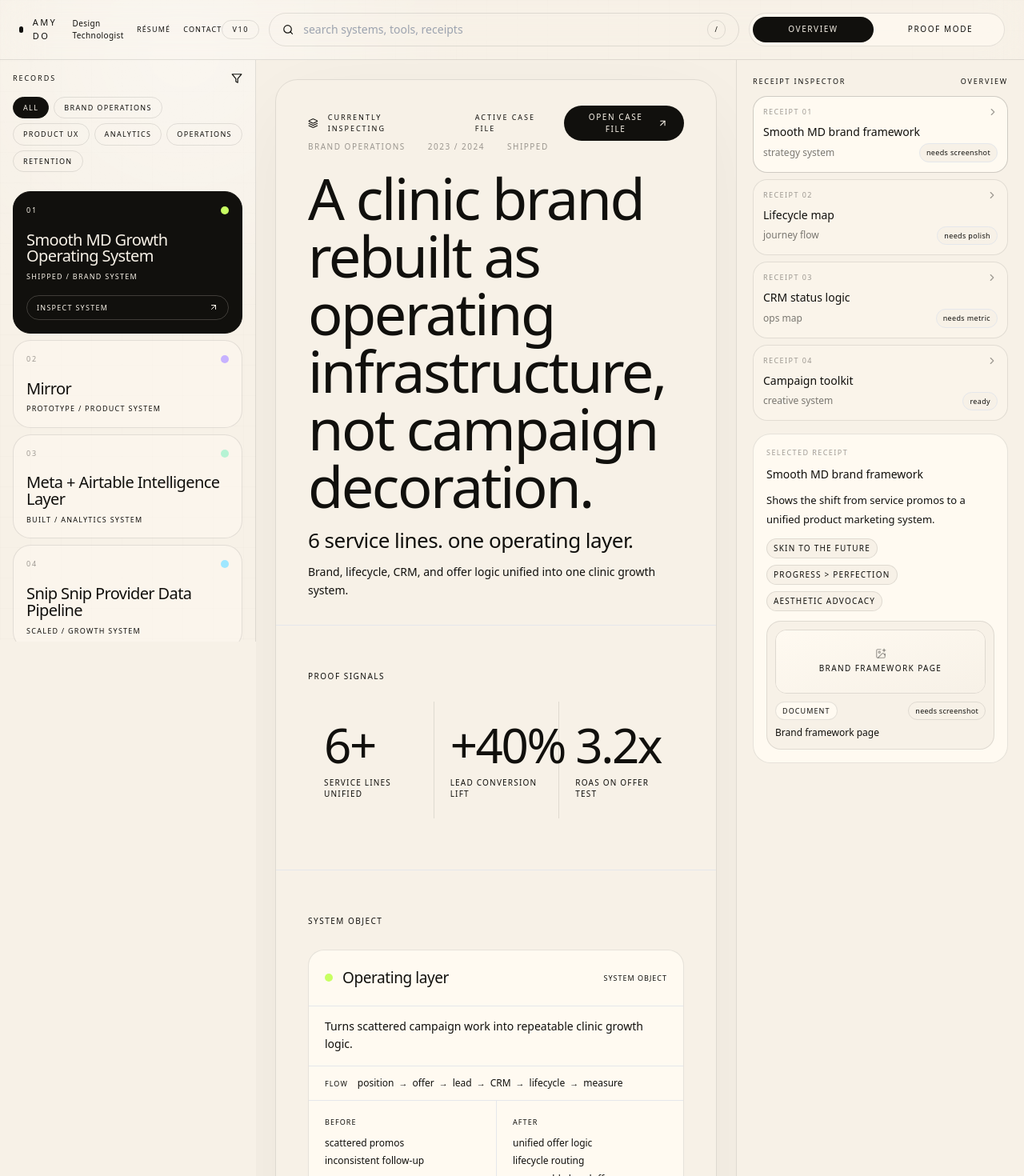
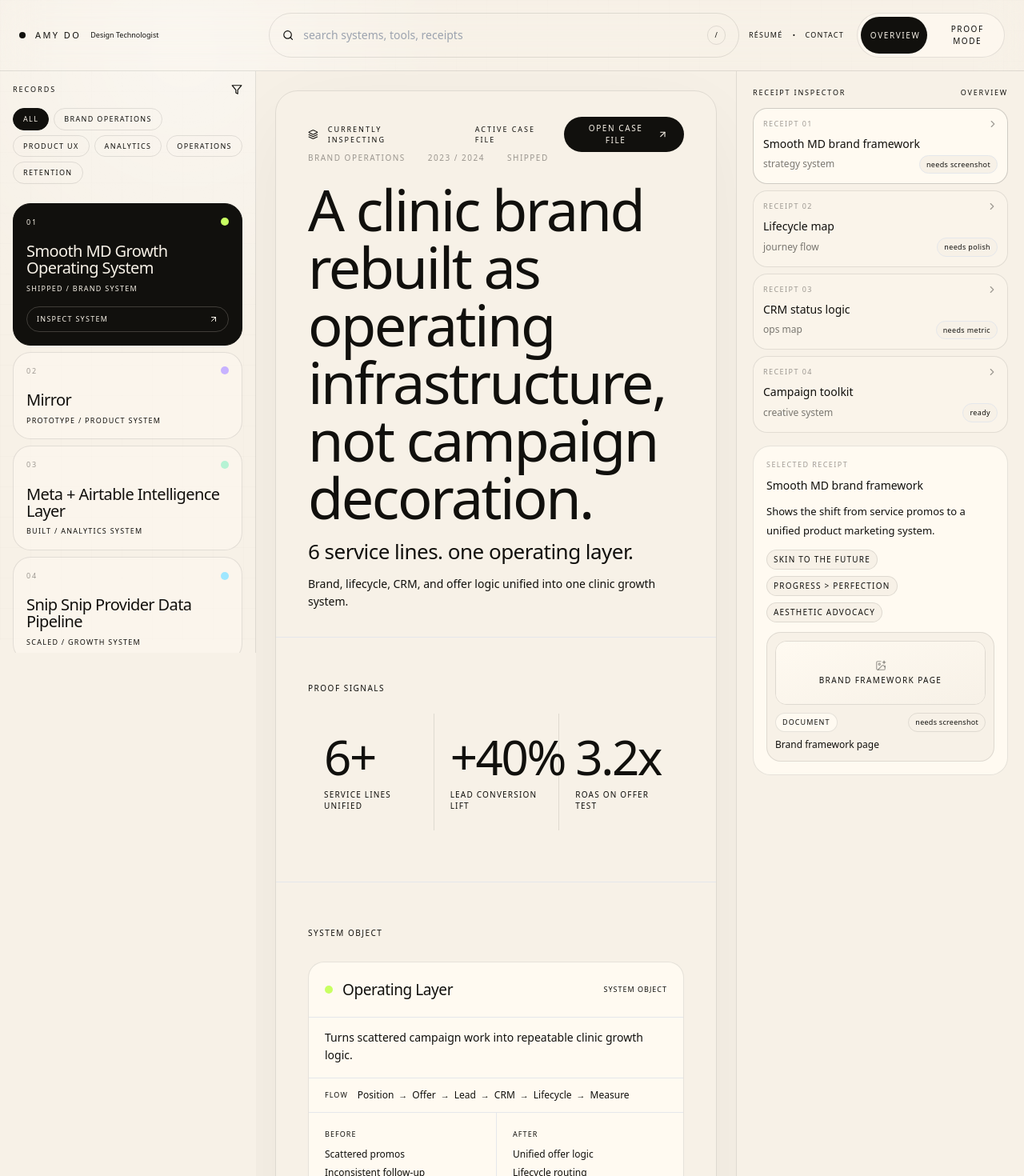
Before and after one commit to amydojo/undone, a React (Vite) app: page / in a window 1280 px wide. Shown: the top 1470 px of the page at 80% size. Built offline with nearby package versions, Linux system fonts and the light colour scheme.

Commit message:
Polish navigation contact access and system object copy

```diff
--- a/src/components/portfolio/OverviewArtifact.jsx
+++ b/src/components/portfolio/OverviewArtifact.jsx
@@ -2,58 +2,58 @@ import React from 'react'
 
 const SYSTEM_OBJECTS = {
   mirror: {
-    title: 'Signal inspector',
+    title: 'Signal Inspector',
     purpose: 'Turns low-effort self-reporting into calm product logic.',
-    flow: ['input', 'normalize', 'match', 'explain', 'respond'],
+    flow: ['Input', 'Normalize', 'Match', 'Explain', 'Respond'],
     contrast: {
       leftLabel: 'Input',
-      left: ['energy', 'tension', 'clarity', 'sleep'],
+      left: ['Energy', 'Tension', 'Clarity', 'Sleep'],
       rightLabel: 'Output',
-      right: ['state: frayed', 'confidence: likely', 'next move: rest'],
+      right: ['State', 'Confidence', 'Next move'],
     },
   },
   'smooth-md-growth-os': {
-    title: 'Operating layer',
+    title: 'Operating Layer',
     purpose: 'Turns scattered campaign work into repeatable clinic growth logic.',
-    flow: ['position', 'offer', 'lead', 'CRM', 'lifecycle', 'measure'],
+    flow: ['Position', 'Offer', 'Lead', 'CRM', 'Lifecycle', 'Measure'],
     contrast: {
       leftLabel: 'Before',
-      left: ['scattered promos', 'inconsistent follow-up'],
+      left: ['Scattered promos', 'Inconsistent follow-up'],
       rightLabel: 'After',
-      right: ['unified offer logic', 'lifecycle routing', 'measurable handoff'],
+      right: ['Unified offer logic', 'Lifecycle routing', 'Measurable handoff'],
     },
   },
   'meta-airtable-dashboard': {
-    title: 'Decision layer',
+    title: 'Decision Layer',
     purpose: 'Turns ad performance into downstream campaign decisions.',
-    flow: ['spend', 'lead', 'CRM', 'booking', 'revenue', 'decision'],
+    flow: ['Spend', 'Lead', 'CRM', 'Booking', 'Revenue', 'Decision'],
     contrast: {
       leftLabel: 'Before',
-      left: ['CPL as main signal'],
+      left: ['CPL as main signal', 'Isolated campaign metrics'],
       rightLabel: 'After',
-      right: ['booking behavior', 'revenue context'],
+      right: ['Booking behavior', 'Revenue context'],
     },
   },
   'snip-provider-pipeline': {
-    title: 'Provider pipeline',
+    title: 'Provider Pipeline',
     purpose: 'Turns manual provider sourcing into a quality-checked workflow.',
-    flow: ['source', 'enrich', 'validate', 'organize', 'publish'],
+    flow: ['Source', 'Enrich', 'Validate', 'Organize', 'Publish'],
     contrast: {
       leftLabel: 'Before',
-      left: ['repeated searching', 'manual asset cleanup'],
+      left: ['Repeated search', 'Manual asset cleanup'],
       rightLabel: 'After',
-      right: ['structured profiles', 'review-ready assets'],
+      right: ['Structured profiles', 'Review-ready assets'],
     },
   },
   'multi-brand-retention': {
-    title: 'Lifecycle router',
+    title: 'Lifecycle Router',
     purpose: 'Turns mixed lead intent into service-specific follow-up.',
-    flow: ['source', 'intent', 'service', 'timing', 'message', 'booking'],
+    flow: ['Source', 'Intent', 'Service', 'Timing', 'Message', 'Booking'],
     contrast: {
       leftLabel: 'Before',
-      left: ['generic promo rhythm'],
+      left: ['Generic promo rhythm', 'Same follow-up for every lead'],
       rightLabel: 'After',
-      right: ['relevant timing', 'service-specific messaging'],
+      right: ['Relevant timing', 'Service-specific messaging'],
     },
   },
 }
--- a/src/components/portfolio/ProfileStrip.jsx
+++ b/src/components/portfolio/ProfileStrip.jsx
@@ -44,24 +44,24 @@ export default function ProfileStrip({ className }) {
 
       {/* Expandable details */}
       {expanded && (
-        <div className="mt-4 grid gap-4 border-t border-[#11100d]/8 pt-4 sm:grid-cols-2 lg:grid-cols-3">
+        <div className="mt-4 grid gap-5 rounded-[14px] border border-[#11100d]/6 bg-[#f7f1e7]/60 p-4 sm:grid-cols-2 lg:grid-cols-3">
           <div>
-            <div className="text-[9px] uppercase tracking-[0.15em] text-[#11100d]/34">Summary</div>
-            <p className="mt-2 text-[12px] leading-[1.65] text-[#11100d]/56">{profile.oneSentence}</p>
+            <div className="mb-2 text-[9px] uppercase tracking-[0.15em] text-[#11100d]/34">Summary</div>
+            <p className="text-[12px] leading-[1.65] text-[#11100d]/56">{profile.oneSentence}</p>
           </div>
           <div>
-            <div className="text-[9px] uppercase tracking-[0.15em] text-[#11100d]/34">Role fit</div>
-            <div className="mt-2 flex flex-wrap gap-1.5">
+            <div className="mb-2 text-[9px] uppercase tracking-[0.15em] text-[#11100d]/34">Role fit</div>
+            <div className="flex flex-wrap gap-1.5">
               {profile.roleFits.map((item) => (
                 <span key={item} className="rounded-full border border-[#11100d]/8 px-2 py-0.5 text-[9px] text-[#11100d]/52">{item}</span>
               ))}
             </div>
           </div>
           <div>
-            <div className="text-[9px] uppercase tracking-[0.15em] text-[#11100d]/34">Tool fluency</div>
-            <div className="mt-2 flex flex-wrap gap-1.5">
+            <div className="mb-2 text-[9px] uppercase tracking-[0.15em] text-[#11100d]/34">Tool fluency</div>
+            <div className="flex flex-wrap gap-1.5">
               {profile.toolFluency.map((item) => (
-                <span key={item} className="rounded-full border border-[#11100d]/8 bg-[#f7f1e7]/60 px-2 py-0.5 text-[9px] text-[#11100d]/52">{item}</span>
+                <span key={item} className="rounded-full border border-[#11100d]/8 bg-[#fffaf1]/70 px-2 py-0.5 text-[9px] text-[#11100d]/52">{item}</span>
               ))}
             </div>
           </div>
--- a/src/components/portfolio/TopBar.jsx
+++ b/src/components/portfolio/TopBar.jsx
@@ -6,17 +6,32 @@ import { profile } from "../../data/profile";
 export default function TopBar({ search, setSearch, mode, setMode, searchInputRef }) {
   return (
     <header className="grid grid-cols-1 gap-3 border-b border-[#11100d]/10 bg-[#f7f1e7]/88 px-4 py-4 backdrop-blur-xl lg:grid-cols-[300px_1fr_320px] lg:px-6">
-      <div className="flex items-center justify-between">
-        <div className="flex flex-col gap-0.5 lg:flex-row lg:items-center lg:gap-4">
+      {/* Identity: mobile = stacked + actions right; desktop = inline */}
+      <div className="flex items-start justify-between gap-3 lg:items-center">
+        <div className="flex flex-col gap-1 lg:flex-row lg:items-center lg:gap-3">
           <div className="flex items-center gap-3 text-[11px] uppercase tracking-[0.22em] text-[#11100d]">
             <span className="h-2 w-2 rounded-full bg-[#11100d]" />
             <span>Amy Do</span>
           </div>
-          <span className="pl-5 text-[9px] tracking-[0.04em] text-[#11100d]/38 lg:pl-0 lg:text-[10px]">Design Technologist</span>
-          <a href={profile.resumeHref} className="hidden text-[9px] uppercase tracking-[0.13em] text-[#11100d]/38 transition hover:text-[#11100d] xl:inline">résumé</a>
-          <a href={`mailto:${profile.contact}`} className="hidden text-[9px] uppercase tracking-[0.13em] text-[#11100d]/38 transition hover:text-[#11100d] xl:inline">contact</a>
+          <span className="pl-5 text-[9px] text-[#11100d]/36 lg:pl-0">Design Technologist</span>
         </div>
-        <span className="rounded-full border border-[#11100d]/10 px-3 py-1 text-[9px] uppercase tracking-[0.18em] text-[#11100d]/48">v10</span>
+        {/* Mobile-only: résumé + contact always visible */}
+        <div className="flex shrink-0 items-center gap-1.5 lg:hidden">
+          <a
+            href={profile.resumeHref}
+            aria-label="Open resume"
+            className="inline-flex h-8 items-center rounded-full bg-[#11100d] px-3 text-[9px] uppercase tracking-[0.13em] text-[#f7f1e7]"
+          >
+            résumé
+          </a>
+          <a
+            href={`mailto:${profile.contact}`}
+            aria-label="Send email"
+            className="inline-flex h-8 items-center rounded-full border border-[#11100d]/10 px-3 text-[9px] uppercase tracking-[0.13em] text-[#11100d]/54"
+          >
+            contact
+          </a>
+        </div>
       </div>
 
       <label className="flex min-w-0 items-center gap-3 rounded-full border border-[#11100d]/10 bg-[#fffaf1]/74 px-4 py-2">
@@ -33,7 +48,14 @@ export default function TopBar({ search, setSearch, mode, setMode, searchInputRe
         <span className="hidden rounded-full border border-[#11100d]/10 px-2 py-1 text-[9px] uppercase tracking-[0.14em] text-[#11100d]/36 sm:block">/</span>
       </label>
 
-      <div className="hidden lg:grid lg:grid-cols-2 gap-2 rounded-full border border-[#11100d]/10 bg-[#fffaf1]/70 p-1" role="group" aria-label="View mode selector">
+      {/* Desktop right: résumé · contact + mode switcher */}
+      <div className="hidden lg:flex lg:items-center lg:justify-end lg:gap-4">
+        <div className="flex items-center gap-3">
+          <a href={profile.resumeHref} aria-label="Open resume" className="text-[9px] uppercase tracking-[0.13em] text-[#11100d]/36 transition hover:text-[#11100d]">résumé</a>
+          <span className="text-[#11100d]/14" aria-hidden="true">·</span>
+          <a href={`mailto:${profile.contact}`} aria-label="Send email" className="text-[9px] uppercase tracking-[0.13em] text-[#11100d]/36 transition hover:text-[#11100d]">contact</a>
+        </div>
+        <div className="grid grid-cols-2 gap-2 rounded-full border border-[#11100d]/10 bg-[#fffaf1]/70 p-1" role="group" aria-label="View mode selector">
           {[
             ["overview", "overview"],
             ["proof", "proof mode"]
@@ -53,6 +75,7 @@ export default function TopBar({ search, setSearch, mode, setMode, searchInputRe
             </button>
           ))}
         </div>
+      </div>
     </header>
   );
 }
```
Lines whose indentation alone changed are shown as unchanged.
